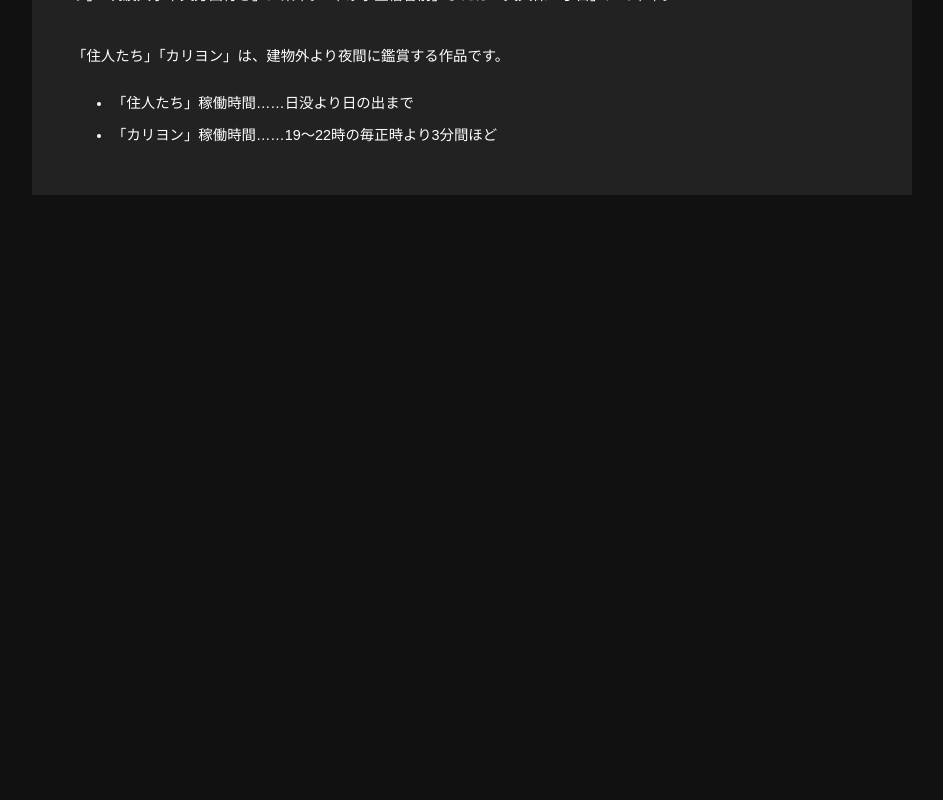
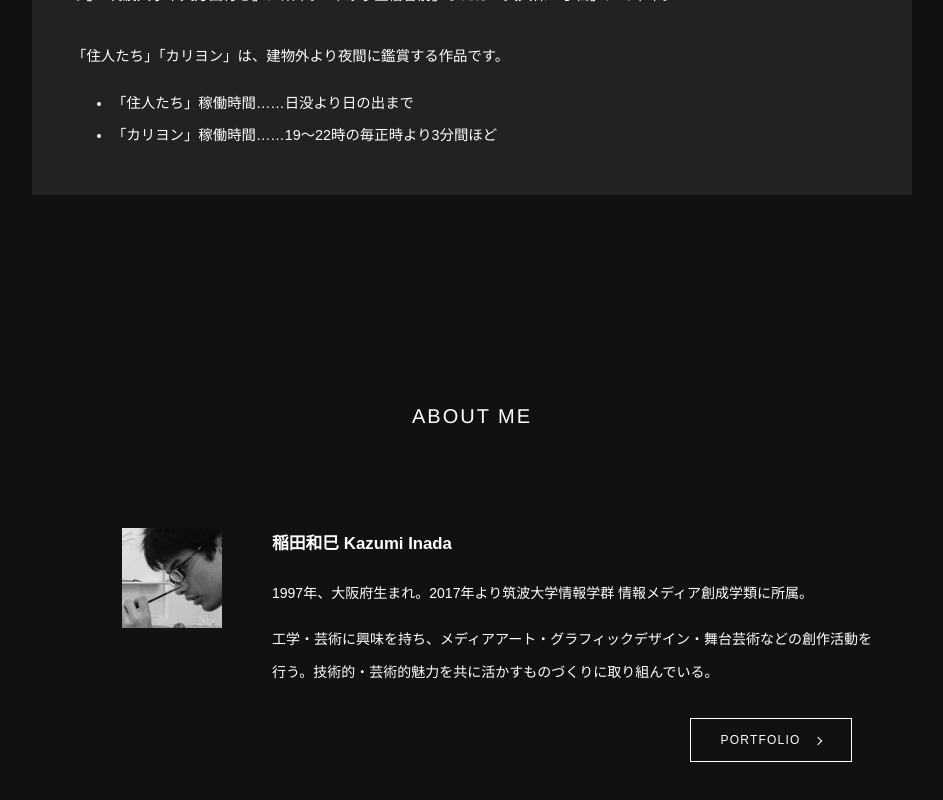
Before and after one commit to nandenjin/ham, a Nuxt app: page / in a window 1280 px wide. Shown: the part 2886-3686 px from the top of the page, without its empty margins (213-1156 px from the left). Before the commit the page ends 3141 px from the top, so only its background shows below. Built offline with nearby package versions, Linux system fonts and the light colour scheme.

Commit message:
Add profile section

```diff
--- /dev/null
+++ b/components/TheIndexSectionProfile.vue
@@ -0,0 +1,69 @@
+<template>
+  <section class="section section--profile">
+    <div class="section__content">
+      <h2 class="section__title">
+        About Me
+      </h2>
+      <div class="section--profile__wrap">
+        <div class="avatar">
+          <img class="avatar__img" src="~/assets/img/profile.jpg" alt="Profile Photo">
+        </div>
+        <div class="text">
+          <h3 class="name">
+            稲田和巳 Kazumi Inada
+          </h3>
+          <p>
+            1997年、大阪府生まれ。2017年より筑波大学情報学群 情報メディア創成学類に所属。
+          </p>
+          <p>
+            工学・芸術に興味を持ち、メディアアート・グラフィックデザイン・舞台芸術などの創作活動を行う。技術的・芸術的魅力を共に活かすものづくりに取り組んでいる。
+          </p>
+          <p class="button-container">
+            <a href="https://www.nandenjin.com/ja/" class="button button--arrow" target="_blank" rel="noopener">
+              Portfolio
+            </a>
+          </p>
+        </div>
+      </div>
+    </div>
+  </section>
+</template>
+
+<style lang="sass">
+
+  @import '~assets/style/media'
+  @import '~assets/style/section'
+
+  .section--profile
+
+    .section--profile__wrap
+      display: flex
+      max-width: 800px
+      margin: 0 auto
+      font-size: 14px
+      line-height: 2.3em
+
+      .avatar
+        flex: 0 0 auto
+        display: block
+        width: 100px
+        height: 100%
+        margin: 0 50px
+        float: left
+
+        .avatar__img
+          width: 100px
+          height: 100px
+
+      .text
+        flex: 1 1 auto
+
+        .name
+          margin-top: 0
+          font-size: 1.2em
+
+        .button-container
+          margin: 30px 0
+          text-align: right
+
+</style>
--- a/pages/index.vue
+++ b/pages/index.vue
@@ -4,6 +4,7 @@
     <the-index-section-about />
     <the-index-section-works />
     <the-index-section-info />
+    <the-index-section-profile />
   </main>
 </template>
 
@@ -13,13 +14,15 @@
   import TheIndexSectionAbout from '../components/TheIndexSectionAbout'
   import TheIndexSectionWorks from '../components/TheIndexSectionWorks'
   import TheIndexSectionInfo from '../components/TheIndexSectionInfo'
+  import TheIndexSectionProfile from '../components/TheIndexSectionProfile'
 
   export default {
     components: {
       TheIndexSectionEyecatch,
       TheIndexSectionAbout,
       TheIndexSectionWorks,
-      TheIndexSectionInfo
+      TheIndexSectionInfo,
+      TheIndexSectionProfile
     }
   }
 
```
Also changed, not shown: assets/img/profile.jpg (added).
